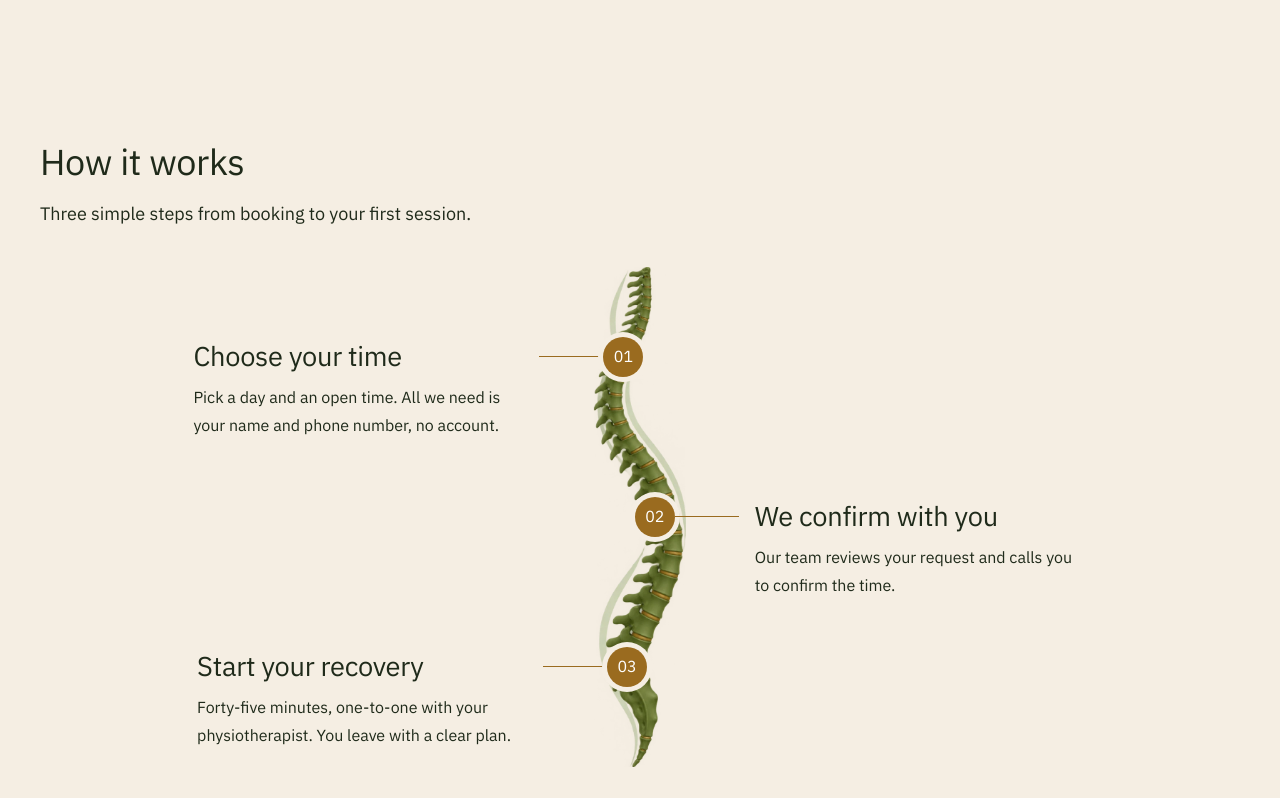
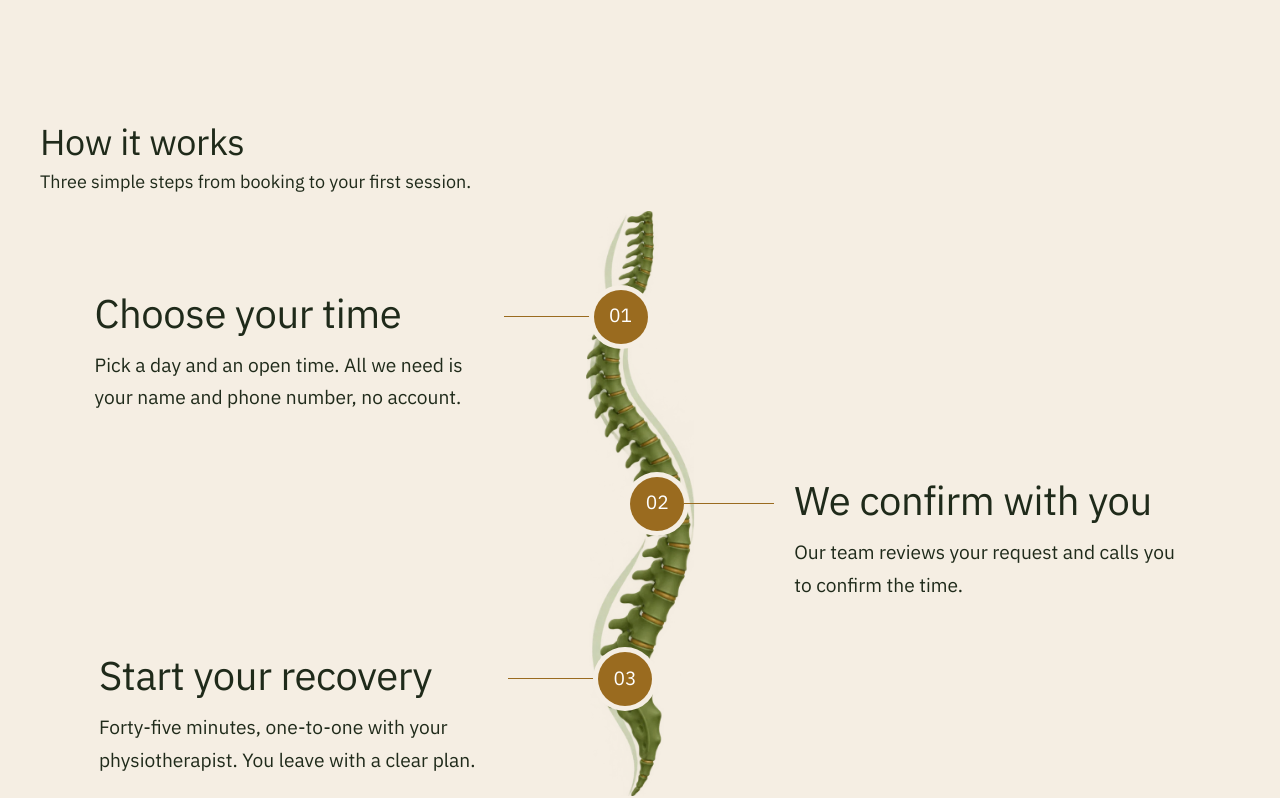
Before and after one commit to manarnofal2004/physio-clinic, a React (Vite) app in the folder client/: page / in a window 1280 px wide. Shown: the part 1438-2236 px from the top of the page. Built offline with nearby package versions, Linux system fonts and the light colour scheme; a web font is replaced by a local one.

Commit message:
feat(client): bigger spine, markers and step texts; heading at the top of How it works

```diff
--- a/client/src/features/landing/HowItWorksSection.tsx
+++ b/client/src/features/landing/HowItWorksSection.tsx
@@ -17,9 +17,9 @@ const steps: { title: StepKey; text: StepKey; top: number; x: number; side: "sta
 
 // The spine drawing (258 x 1400) shrinks on short screens so the section fits one
 // screen; its width follows its height.
-const SPINE_HEIGHT = "min(600px, calc(100svh - 300px))";
+const SPINE_HEIGHT = "min(780px, calc(100svh - 215px))";
 const SPINE_WIDTH = `calc(${SPINE_HEIGHT} * 258 / 1400)`;
-const LINE = 64; // length of the line from the spine to the text
+const LINE = 90; // length of the line from the spine to the text
 
 // The three steps hang off a drawn spine in the middle of the section, alternating
 // sides. On phones the spine is hidden and the steps stack with a thin line.
@@ -33,14 +33,14 @@ export const HowItWorksSection = () => {
     <Box
       aria-hidden
       sx={{
-        width: 40,
-        height: 40,
+        width: 54,
+        height: 54,
         borderRadius: "50%",
         bgcolor: "warning.main",
         color: "common.white",
         display: "grid",
         placeItems: "center",
-        fontSize: "1rem",
+        fontSize: "1.2rem",
         flexShrink: 0,
         boxShadow: (th) => `0 0 0 5px ${th.palette.background.default}`,
       }}
@@ -54,13 +54,13 @@ export const HowItWorksSection = () => {
       <Typography
         variant="h4"
         component="h3"
-        sx={{ fontSize: { xs: "1.5rem", md: "1.7rem" }, lineHeight: 1.2 }}
+        sx={{ fontSize: { xs: "1.7rem", md: "2.5rem" }, lineHeight: 1.15 }}
       >
         {t(`landing.how.${step.title}`)}
       </Typography>
       <Typography
         color="text.secondary"
-        sx={{ mt: 1.25, fontSize: "1rem", lineHeight: 1.75, maxWidth: 330 }}
+        sx={{ mt: 1.5, fontSize: { xs: "1.05rem", md: "1.2rem" }, lineHeight: 1.7, maxWidth: 420 }}
       >
         {t(`landing.how.${step.text}`)}
       </Typography>
@@ -111,15 +111,15 @@ export const HowItWorksSection = () => {
               sx={{
                 position: "absolute",
                 top: `${step.top}%`,
-                transform: "translateY(-20px)",
+                transform: "translateY(-27px)",
                 display: "flex",
                 alignItems: "flex-start",
                 flexDirection: atStart ? "row-reverse" : "row",
                 // The marker's centre sits on the spine; the text runs away from it.
                 ...(atStart
-                  ? { insetInlineEnd: `calc(50% - ${offset} - 20px)` }
-                  : { insetInlineStart: `calc(50% + ${offset} - 20px)` }),
-                width: "calc(50% - 20px)",
+                  ? { insetInlineEnd: `calc(50% - ${offset} - 27px)` }
+                  : { insetInlineStart: `calc(50% + ${offset} - 27px)` }),
+                width: "calc(50% - 27px)",
               }}
             >
               {marker(index)}
@@ -127,13 +127,13 @@ export const HowItWorksSection = () => {
                 aria-hidden
                 sx={{
                   width: LINE,
-                  mt: "19px",
+                  mt: "26px",
                   borderTop: 1.5,
                   borderColor: "warning.main",
                   flexShrink: 0,
                 }}
               />
-              <Box sx={{ px: 2, mt: "4px", maxWidth: 380 }}>{stepText(step)}</Box>
+              <Box sx={{ px: 2.5, mt: "2px", maxWidth: 480 }}>{stepText(step)}</Box>
             </Box>
           );
         })}
--- a/client/src/features/landing/LandingSection.tsx
+++ b/client/src/features/landing/LandingSection.tsx
@@ -31,7 +31,7 @@ export const LandingSection = ({
     aria-labelledby={title ? `${id}-title` : undefined}
     sx={{
       bgcolor: tinted ? "action.selected" : wash ? "background.wash" : "transparent",
-      pt: compact ? { xs: 3, md: 2.5 } : { xs: 6, md: 5 },
+      pt: compact || alignTop ? { xs: 3, md: 2.5 } : { xs: 6, md: 5 },
       pb: { xs: 6, md: 5 },
       px: { xs: 2, md: 4 },
       scrollMarginTop: NAVBAR_HEIGHT, // stay below the sticky navbar
@@ -44,12 +44,15 @@ export const LandingSection = ({
   >
     <Box sx={{ maxWidth: 1200, mx: "auto", width: "100%" }}>
       {title && (
-        <Box sx={{ maxWidth: 640, mb: compact ? 2 : { xs: 4, md: 5 } }}>
+        <Box sx={{ maxWidth: 640, mb: compact || alignTop ? 2 : { xs: 4, md: 5 } }}>
           <Typography id={`${id}-title`} variant="h2">
             {title}
           </Typography>
           {intro && (
-            <Typography color="text.secondary" sx={{ mt: compact ? 0.5 : 2, fontSize: "1.125rem" }}>
+            <Typography
+              color="text.secondary"
+              sx={{ mt: compact || alignTop ? 0.5 : 2, fontSize: "1.125rem" }}
+            >
               {intro}
             </Typography>
           )}
```
